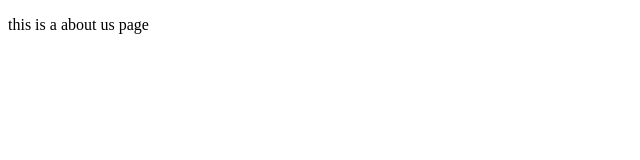
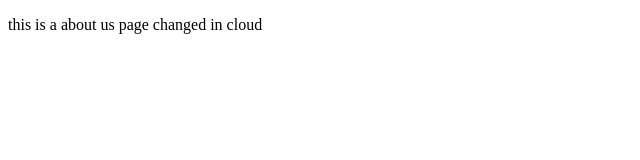
Before and after one commit to BalajiHardik/class2, a plain HTML site: page aboutus.html in a window 1280 px wide. Shown: the whole page, without its empty margins (0-640 px from the left). Drawn offline with Linux system fonts and the light colour scheme.

Commit message:
Update aboutus.html

```diff
--- a/aboutus.html
+++ b/aboutus.html
@@ -7,7 +7,7 @@
 </head>
 <body>
     <p>
-        this is a about us page
+        this is a about us page changed in cloud
     </p>
 </body>
 </html>
```
